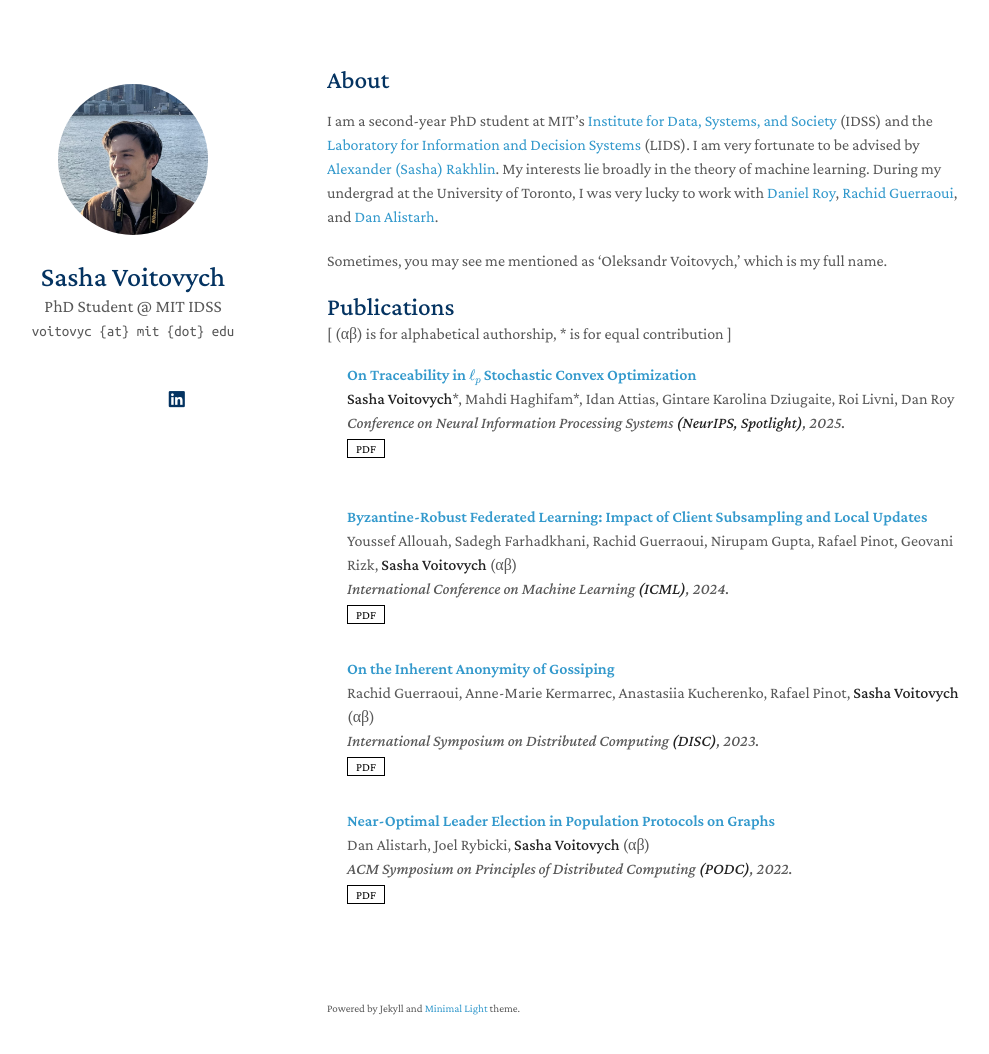
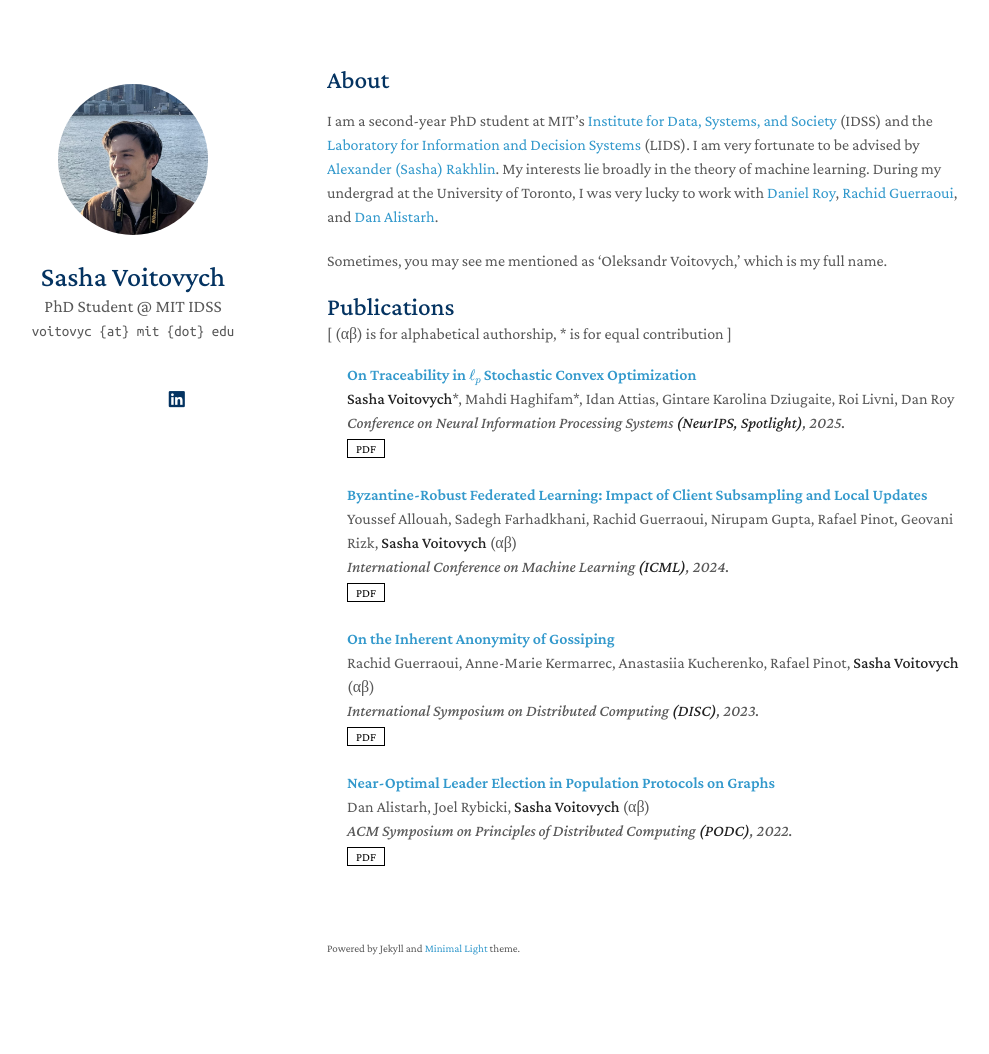
Before and after one commit to sashavoitovych/sashavoitovych.github.io, a Jekyll site: the page built from index.md, in a window 1280 px wide and 1089 px high. Shown: the top 1054 px of the window, without its empty margins (143-1132 px from the left). Built offline with Jekyll 4.4.1, drawn with Linux system fonts in a browser that asks for light colours; nearby versions of some CDN libraries; formulas are drawn with MathJax 3; a style sheet for code colours, icons or effects is not loaded; our own code applies the rules of GitHub Pages for plain Markdown files.

Commit message:
fixing spacing issues

```diff
--- a/_includes/publications.md
+++ b/_includes/publications.md
@@ -3,9 +3,7 @@
 
 <div class="publications">
 <ol class="bibliography">
-
 {% for link in site.data.publications.main %}
-
 <li>
 <div class="pub-row">
   <!-- <div class="col-sm-3 abbr" style="position: relative;padding-right: 15px;padding-left: 15px;">
@@ -44,9 +42,7 @@
   </div>
 </div>
 </li>
-
 <br>
-
 {% endfor %}
 
 </ol>
--- a/_layouts/homepage.html
+++ b/_layouts/homepage.html
@@ -43,6 +43,7 @@
     <link rel="stylesheet" href="./assets/css/style-no-dark-mode.css">
     <link rel="stylesheet" href="./assets/css/publications-no-dark-mode.css">
     {% endif %}
+    <link rel="stylesheet" href="./assets/css/custom.css">
 
   </head>
   <body>
--- /dev/null
+++ b/assets/css/custom.css
@@ -0,0 +1,5 @@
+/* Remove min-height to prevent uneven spacing */
+.publications ol.bibliography li {
+  min-height: auto !important;
+  margin-bottom: 0 !important;
+}
```
Also changed, not shown: 2 other files.
